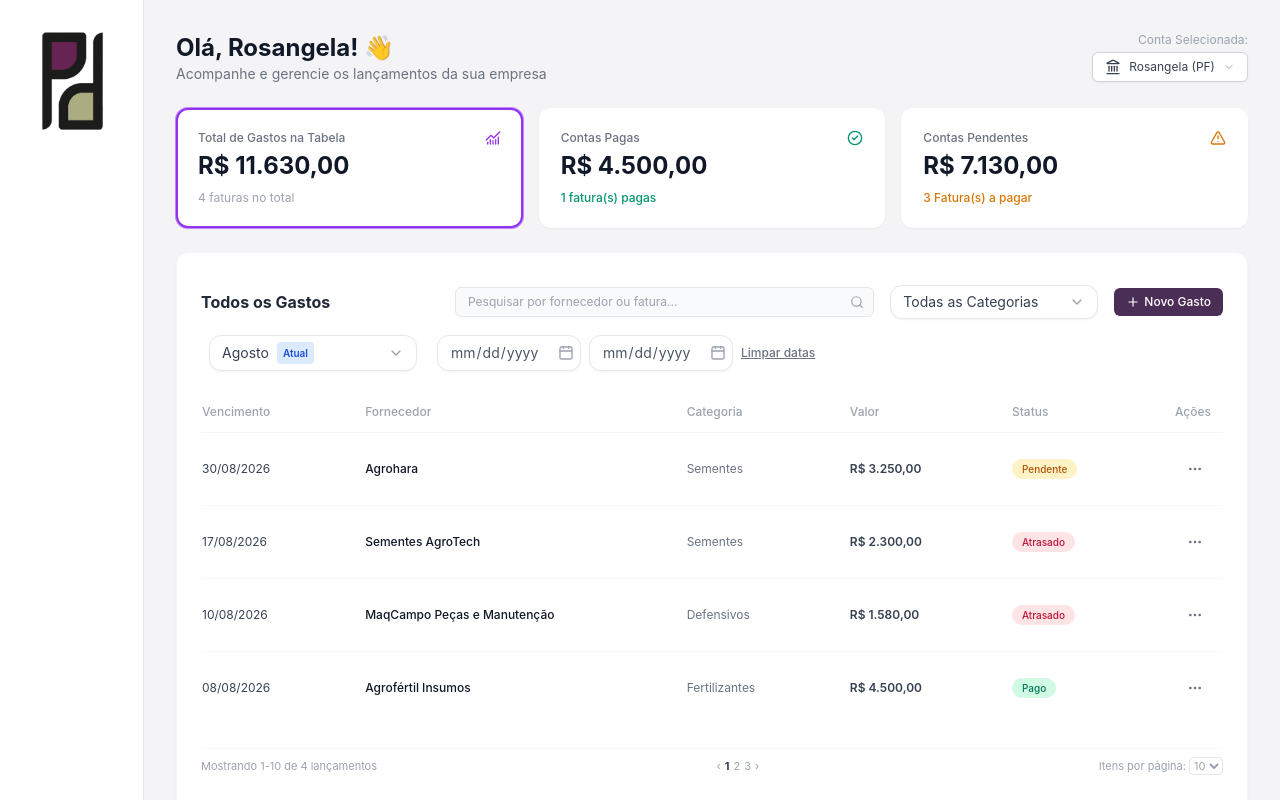
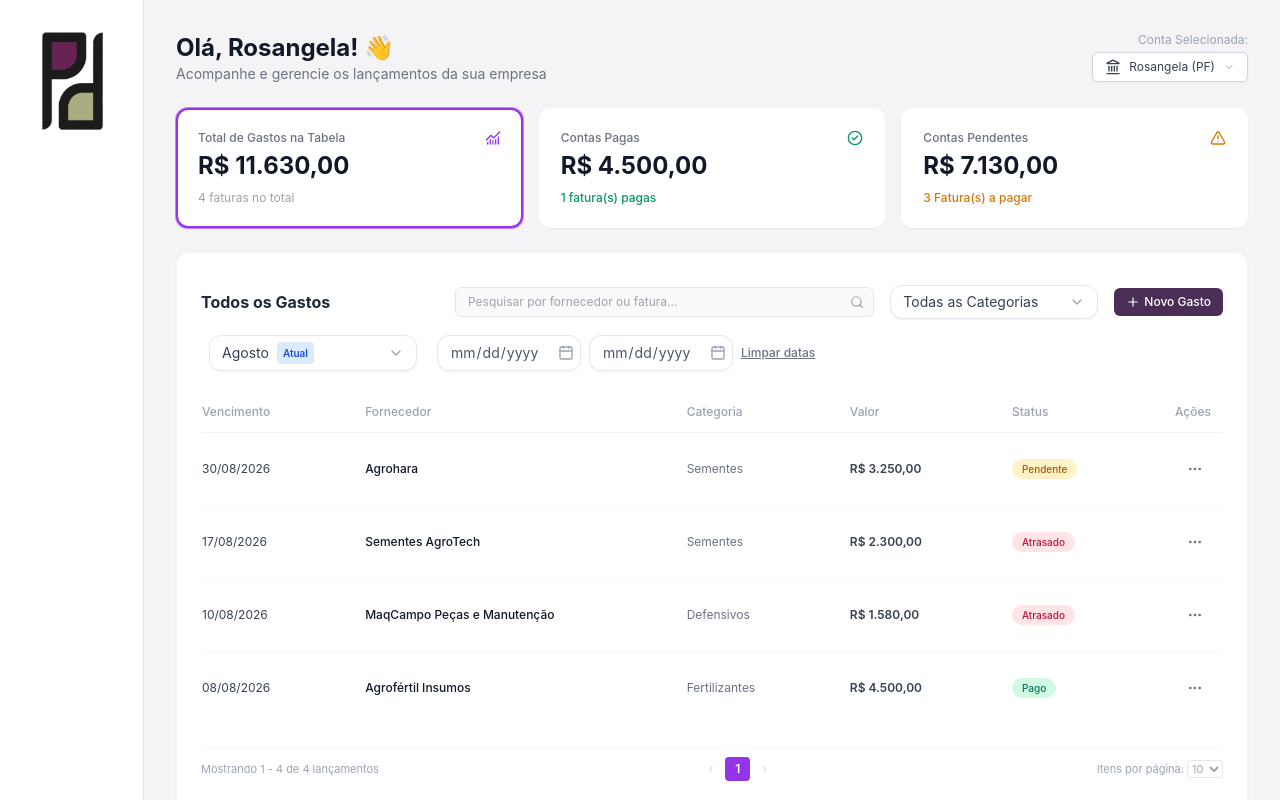
Before and after one commit to Erick8002/Sistema_Perucca_Pugesi, a React (Vite) app: page / in a window 1280 px wide. Shown: the top 800 px of the page. Built offline with nearby package versions, Linux system fonts and the light colour scheme; a web font is replaced by a local one.

Commit message:
feat: implement pagination and dynamic layout in transactions table

```diff
--- a/src/components/TransactionsTable.jsx
+++ b/src/components/TransactionsTable.jsx
@@ -17,6 +17,8 @@ export default function TransactionsTable({
   categoryOptions,
   monthOptions,
 }) {
+  const [currentPage, setCurrentPage] = useState(1); // Pega a página atual
+  const [itemsPerPage, setItemsPerPage] = useState(10); // Pega a quantidade de items por página que o usuário quer
   const currentMonthIndex = monthOptions[new Date().getMonth() + 1];
 
   const handleMonthSelect = (selectedMonth) => {
@@ -55,6 +57,10 @@ export default function TransactionsTable({
     }
   }, [startDate, endDate, monthTableFilter, monthOptions, setMonthTableFilter]);
 
+  useEffect(() => {
+    setCurrentPage(1);
+  }, [categoryTableHeader, monthTableFilter, startDate, endDate, filterTransactions]);
+
   const sortedTransactions = [...filterTransactions].sort((b, a) => {
     return a.vencimento.localeCompare(b.vencimento);
   });
@@ -65,7 +71,7 @@ export default function TransactionsTable({
     Atrasado: "bg-rose-100 text-rose-700",
   };
 
-const getTransactionStatus = (item) => {
+  const getTransactionStatus = (item) => {
     if (item.status === "Pago") return "Pago";
 
     const today = new Date();
@@ -87,6 +93,14 @@ const getTransactionStatus = (item) => {
 
     return "Pendente";
   };
+
+  const totalItems = sortedTransactions.length; // Pega a quantidade total de items que possui na tabela
+  const startItems = totalItems === 0 ? 0 : (currentPage - 1) * itemsPerPage + 1; // Serve para verificar quantas páginas inteiras já ficaram para trás, sempre retornando 1, 11, 21...
+  const endItems = Math.min(currentPage * itemsPerPage, totalItems); // O Math.min compara o menor número entre os dois parâmetros dentro dele, se tornando uma "trava de segurança"
+  const indexOfLastItem = currentPage * itemsPerPage; // Pega o índice do último item da página
+  const indexOfFirstItem = indexOfLastItem - itemsPerPage; // Pega o índice do primeiro item da página
+  const currentTransactions = sortedTransactions.slice(indexOfFirstItem, indexOfLastItem); // Pega as transações que estão na página atual
+  const totalPages = Math.ceil(sortedTransactions.length / itemsPerPage);
 
   return (
     <div className="bg-white rounded-xl shadow-sm border border-gray-100 p-6 space-y-6 space-y-reverse">
@@ -169,7 +183,7 @@ const getTransactionStatus = (item) => {
             </tr>
           </thead>
           <tbody className="divide-y divide-gray-50 text-gray-700">
-            {sortedTransactions.map((item) => {
+            {currentTransactions.map((item) => {
               const currentStatus = getTransactionStatus(item);
 
               return (
@@ -203,15 +217,54 @@ const getTransactionStatus = (item) => {
       </div>
 
       <div className="flex justify-between items-center text-[11px] text-gray-400 pt-2 border-t border-gray-50">
-        <span>Mostrando 1-10 de {sortedTransactions.length} lançamentos</span>
+        <span>Mostrando {sortedTransactions.length === 0 ? 0: indexOfFirstItem + 1} - {Math.min(indexOfLastItem, sortedTransactions.length)} de {sortedTransactions.length} lançamentos</span>
         <div className="flex items-center gap-1">
-          <span>‹</span> <span className="font-bold text-gray-700">1</span>{" "}
-          <span>2</span> <span>3</span> <span>›</span>
+          <button
+            onClick={() => setCurrentPage((prev) => Math.max(prev - 1, 1))}
+            disabled={currentPage === 1}
+            className="px-2 py-1 text-xs text-gray-500 disabled:opacity-30 hover:bg-gray-100 rounded"
+          >
+            ‹
+          </button>
+
+          {Array.from({ length: totalPages }, (_, index) => {
+            const pageNumber = index + 1;
+            return (
+              <button
+                key={pageNumber}
+                onClick={() => setCurrentPage(pageNumber)}
+                className={`px-2.5 py-1 text-xs rounded-ms transition-colors ${
+                  currentPage === pageNumber
+                    ? "bg-purple-600 text-white font-semibold rounded"
+                    : "text-gray-600 hover:bg-gray-100"
+                }`}
+              >
+                {pageNumber}
+              </button>
+            )
+          })}
+
+          <button
+            onClick={() => setCurrentPage((prev) => Math.min(prev + 1, totalPages))}
+            disabled={currentPage === totalPages || totalPages === 0}
+            className="px-2 py-1 text-xs text-gray-500 disabled:opacity-30 hover:bg-gray-100 rounded"
+          >
+            ›
+          </button>
         </div>
         <div>
           Itens por página:{" "}
-          <select className="bg-transparent border rounded text-[11px]">
-            <option>10</option>
+          <select
+            value={itemsPerPage}onChange={(e) => {
+              setItemsPerPage(Number(e.target.value));
+              setCurrentPage(1);
+            }}
+            className="bg-transparent border rounded text-[11px]">
+            <option value={1}>1</option>
+            <option value={5}>5</option>
+            <option value={10}>10</option>
+            <option value={20}>20</option>
+            <option value={50}>50</option>
           </select>
         </div>
       </div>
```
